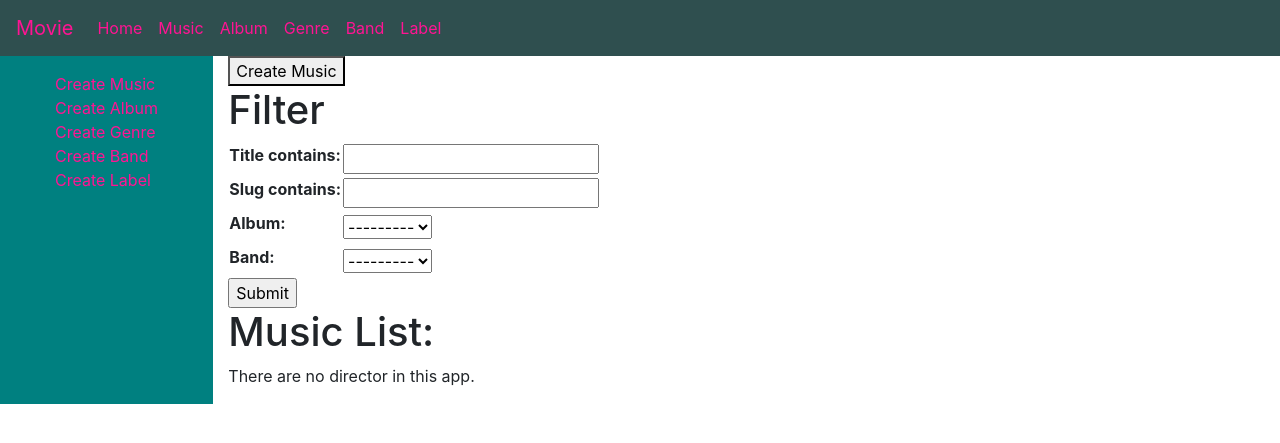
After one commit to Mithilesh-M/music-app-django, a Django app: page /musicapp/music/ in a window 1280 px wide. The commit adds this page. Shown: the top 443 px of the page. Run offline with Django 3.2, Linux system fonts and the light colour scheme; data that the repository does not hold is empty; some libraries are stand-ins or nearby versions.

Commit message:
Add music list view in music app
Add music list view in app

```diff
--- /dev/null
+++ b/musicapp/filters.py
@@ -0,0 +1,10 @@
+import django_filters
+from .models import Music, Album, Band, Label, Genre
+
+class MusicFilter(django_filters.FilterSet):
+    title = django_filters.CharFilter(lookup_expr='icontains')
+    slug = django_filters.CharFilter(lookup_expr='icontains')
+
+    class Meta:
+        model = Music
+        fields = ['title','slug','album','band']
--- a/musicapp/templates/base_generic.html
+++ b/musicapp/templates/base_generic.html
@@ -28,7 +28,7 @@
                 <a class="nav-link" style="color: deeppink" href="{% url 'index' %}">Home <span class="sr-only">(current)</span></a>
               </li>
               <li class="nav-item">
-                <a class="nav-link" style="color: deeppink" href="">Music</a>
+                <a class="nav-link" style="color: deeppink" href="{% url 'music-list' %}">Music</a>
               </li>
               <li class="nav-item">
                 <a class="nav-link" style="color: deeppink" href="">Album</a>
@@ -66,5 +66,3 @@
 </div>
 </body>
 </html>
-</body>
-</html>
--- /dev/null
+++ b/musicapp/templates/musicapp/music_list.html
@@ -0,0 +1,26 @@
+{% extends "base_generic.html" %}
+
+{% block content %}
+    <button class="mybutton" onclick="location.href='';">Create Music</button>
+    <h1>Filter</h1>
+    <form method="get">
+        <table>
+        {{ filter.form.as_table }}
+        </table>
+        <input type="submit" />
+    </form>
+    <h1>Music List:</h1>
+    {% if object_list %}
+        <ul class="list-group">
+            {% for director in object_list %}
+                <li class="list-group-item" style="background-color:rgb(99, 153, 124);"><a href="">{{ director }}</a>
+                <br>
+                <button class="mybutton" onclick="location.href='';">Delete</button>
+                <button class="mybutton" onclick="location.href='';">Update</button></li>
+            {% endfor %}
+          </ul>
+          {% else %}
+            <p>There are no director in this app.</p>
+          {% endif %}
+
+{% endblock %}
--- a/musicapp/urls.py
+++ b/musicapp/urls.py
@@ -3,4 +3,5 @@ from . import views
 
 urlpatterns = [
     path('', views.show_index, name='index'),
+    path('music/', views.MusicListView.as_view(), name='music-list'),
 ]
--- a/musicapp/views.py
+++ b/musicapp/views.py
@@ -1,6 +1,7 @@
 from django.shortcuts import render
 from .models import Music, Album, Band, Label, Genre
-
+from django_filters import views
+from .filters import MusicFilter
 
 def show_index(request):
     context = {
@@ -11,3 +12,8 @@ def show_index(request):
         'No_Of_Genre': Genre.objects.all().count(),
     }
     return render(request, 'musicapp/index.html', context)
+
+
+class MusicListView(views.FilterView):
+    filterset_class = MusicFilter
+    template_name = 'musicapp/music_list.html'
```
Also changed, not shown: musicapp/static/images/Screenshot_from_2021-03-12_10-15-14.png (added).
